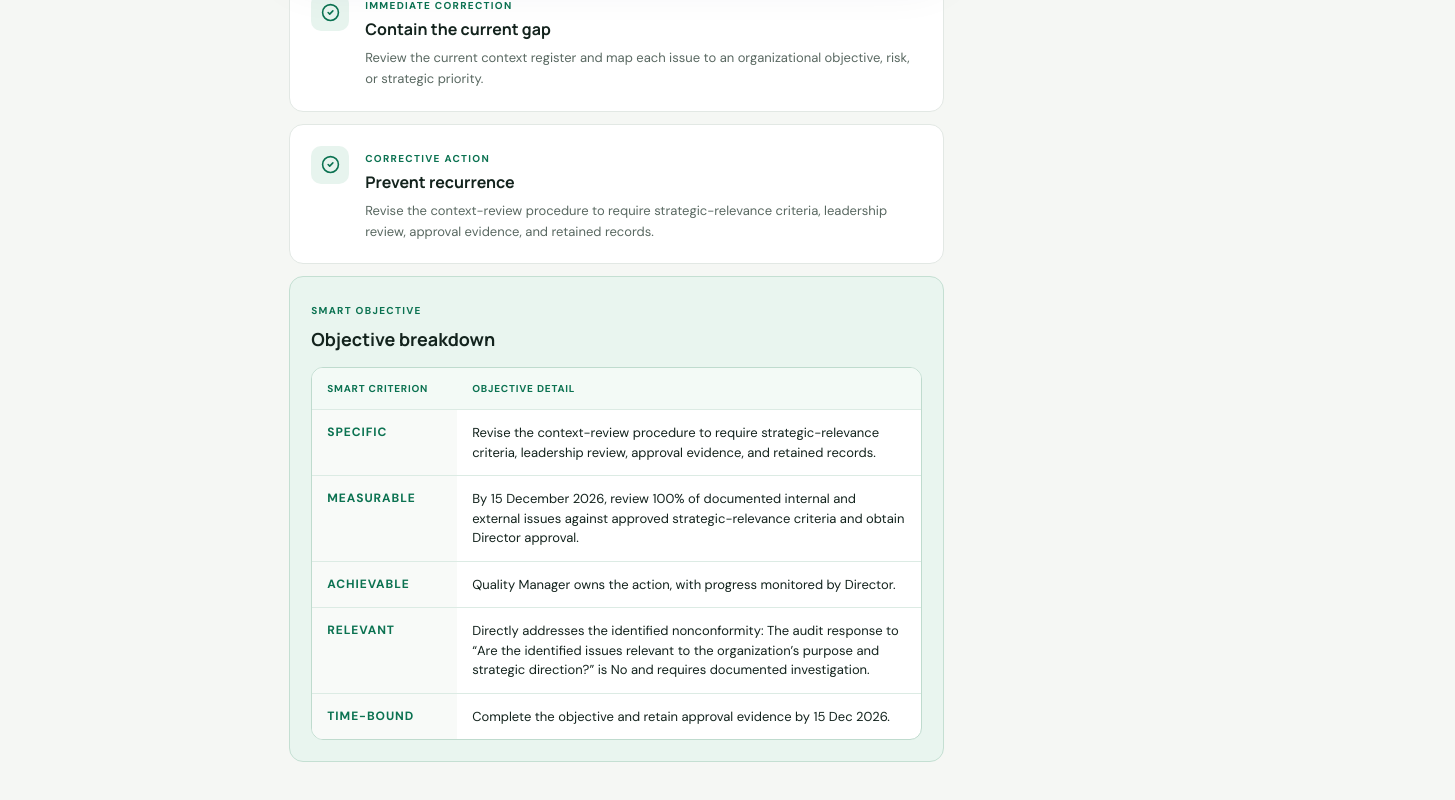
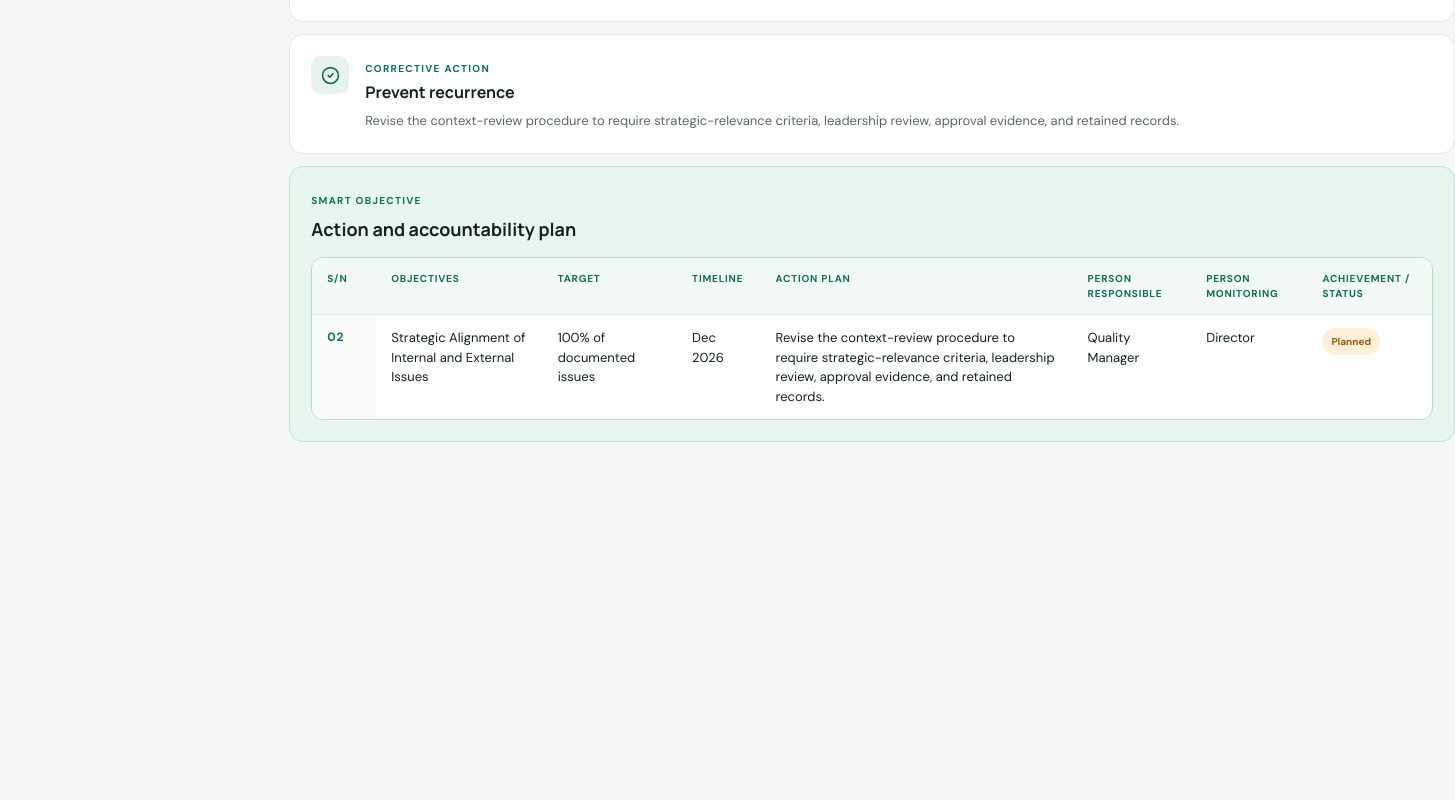
Before and after one commit to shasabbir/audit_hub_demo, a Next.js app: page /capa/10 in a window 1280 px wide. Shown: the part 1308-2108 px from the top of the page, 1455 px wide, since content can reach past the window. After the commit the page ends 1814 px from the top, so only its background shows below. Built offline with nearby package versions, Linux system fonts and the light colour scheme.

Commit message:
Restructure SMART objective action table

```diff
--- a/app/capa/[id]/page.js
+++ b/app/capa/[id]/page.js
@@ -19,22 +19,32 @@ export default async function CapaPage({ params }) {
     title: "Create corrective action plan",
     finding: `The audit response to “${q.question}” is No and requires documented investigation.`,
   };
-  const smartRows = [
-    { criterion: "Specific", detail: c.correctiveAction },
-    { criterion: "Measurable", detail: c.objective },
-    {
-      criterion: "Achievable",
-      detail: `${c.owner} owns the action, with progress monitored by ${c.monitor}.`,
+  const smartObjectives = {
+    2: {
+      objective: "Strategic Alignment of Internal and External Issues",
+      target: "100% of documented issues",
+      timeline: "Dec 2026",
+      status: "Planned",
     },
-    {
-      criterion: "Relevant",
-      detail: `Directly addresses the identified nonconformity: ${c.finding}`,
+    3: {
+      objective: "Periodic Review of Internal and External Issues",
+      target: "1 Review System",
+      timeline: "Dec 2026",
+      status: "Planned",
     },
-    {
-      criterion: "Time-bound",
-      detail: `Complete the objective and retain approval evidence by ${c.due}.`,
+    5: {
+      objective: "Review of Interested-Party Requirements",
+      target: "100% of applicable requirements",
+      timeline: "Nov 2026",
+      status: "In progress",
     },
-  ];
+  };
+  const smart = smartObjectives[q.id] || {
+    objective: c.title,
+    target: "1 Corrective Action Plan",
+    timeline: c.due,
+    status: "Planned",
+  };
   return (
     <Shell
       eyebrow={`Finding NC-${String(q.id).padStart(3, "0")}`}
@@ -112,22 +122,34 @@ export default async function CapaPage({ params }) {
           </article>
           <article className="smart-card">
             <span className="eyebrow">SMART objective</span>
-            <h2>Objective breakdown</h2>
+            <h2>Action and accountability plan</h2>
             <div className="smart-table-wrap">
               <table className="smart-table">
                 <thead>
                   <tr>
-                    <th>SMART criterion</th>
-                    <th>Objective detail</th>
+                    <th>S/N</th>
+                    <th>Objectives</th>
+                    <th>Target</th>
+                    <th>Timeline</th>
+                    <th>Action Plan</th>
+                    <th>Person Responsible</th>
+                    <th>Person Monitoring</th>
+                    <th>Achievement / Status</th>
                   </tr>
                 </thead>
                 <tbody>
-                  {smartRows.map((row) => (
-                    <tr key={row.criterion}>
-                      <th scope="row">{row.criterion}</th>
-                      <td>{row.detail}</td>
-                    </tr>
-                  ))}
+                  <tr>
+                    <th scope="row">{String(q.id).padStart(2, "0")}</th>
+                    <td>{smart.objective}</td>
+                    <td>{smart.target}</td>
+                    <td>{smart.timeline}</td>
+                    <td>{c.correctiveAction}</td>
+                    <td>{c.owner}</td>
+                    <td>{c.monitor}</td>
+                    <td>
+                      <span className="smart-status">{smart.status}</span>
+                    </td>
+                  </tr>
                 </tbody>
               </table>
             </div>
--- a/app/globals.css
+++ b/app/globals.css
@@ -715,6 +715,7 @@ td:first-child small {
 }
 .smart-table {
   width: 100%;
+  min-width: 1120px;
   border-collapse: collapse;
 }
 .smart-table th,
@@ -734,7 +735,7 @@ td:first-child small {
   text-transform: uppercase;
 }
 .smart-table tbody th {
-  width: 145px;
+  width: 64px;
   color: var(--green);
   font-size: 12px;
 }
@@ -745,6 +746,16 @@ td:first-child small {
 .smart-table tbody tr:last-child th,
 .smart-table tbody tr:last-child td {
   border-bottom: 0;
+}
+.smart-status {
+  display: inline-block;
+  padding: 6px 9px;
+  border-radius: 99px;
+  background: #fff1d9;
+  color: #945b08;
+  font-size: 10px;
+  font-weight: 800;
+  white-space: nowrap;
 }
 .capa-sidebar {
   display: grid;
```
Also changed, not shown: 10 other files (tests, documents, lock files or other folders).
